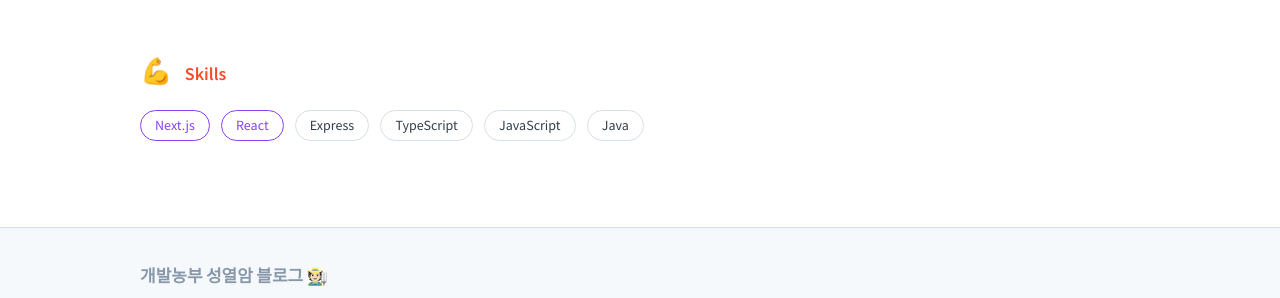
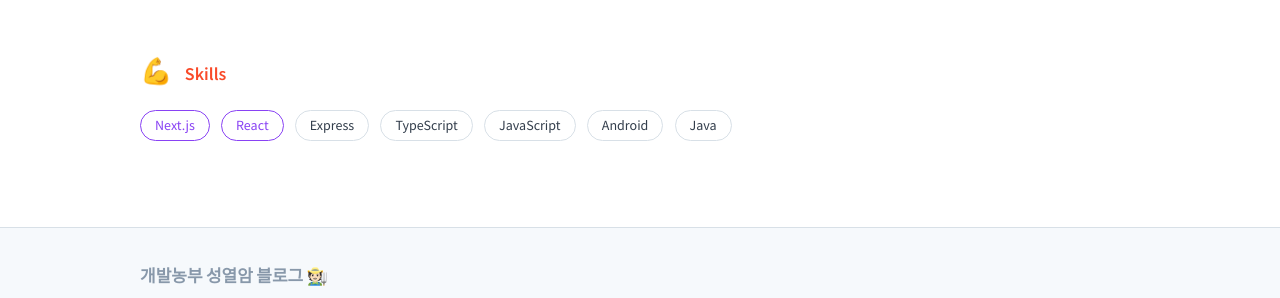
Before and after one commit to developersung13/developersung-blog, a Jekyll site: the page built from index.md, in a window 1280 px wide. Shown: the part 591-889 px from the top of the page. Built offline with Jekyll 4.4.1, drawn with Linux system fonts in a browser that asks for light colours.

Commit message:
Skills 항목 추가

```diff
--- a/_data/skill-roles.yml
+++ b/_data/skill-roles.yml
@@ -3,4 +3,5 @@
 - name: Express
 - name: TypeScript
 - name: JavaScript
+- name: Android
 - name: Java
```
